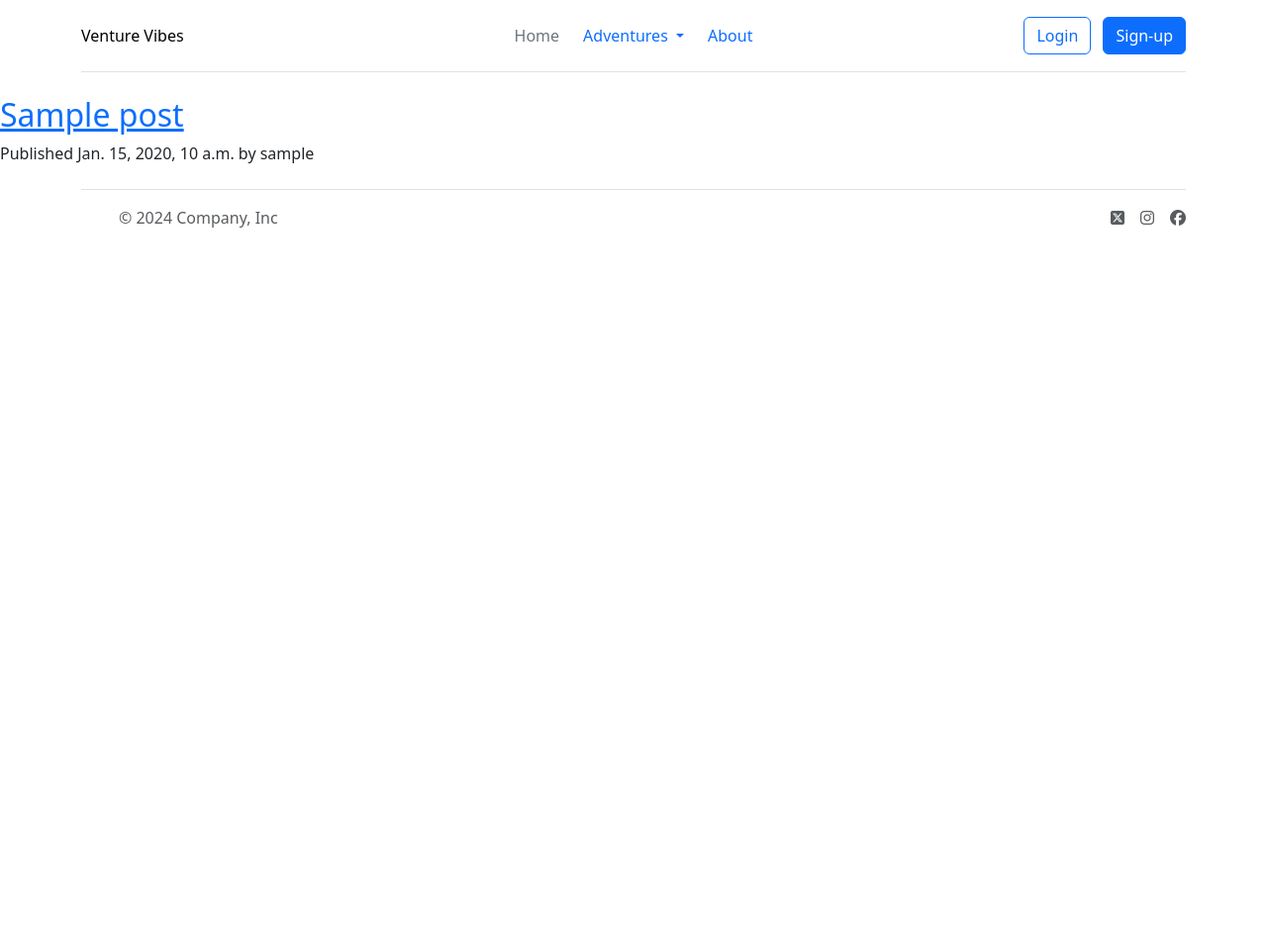
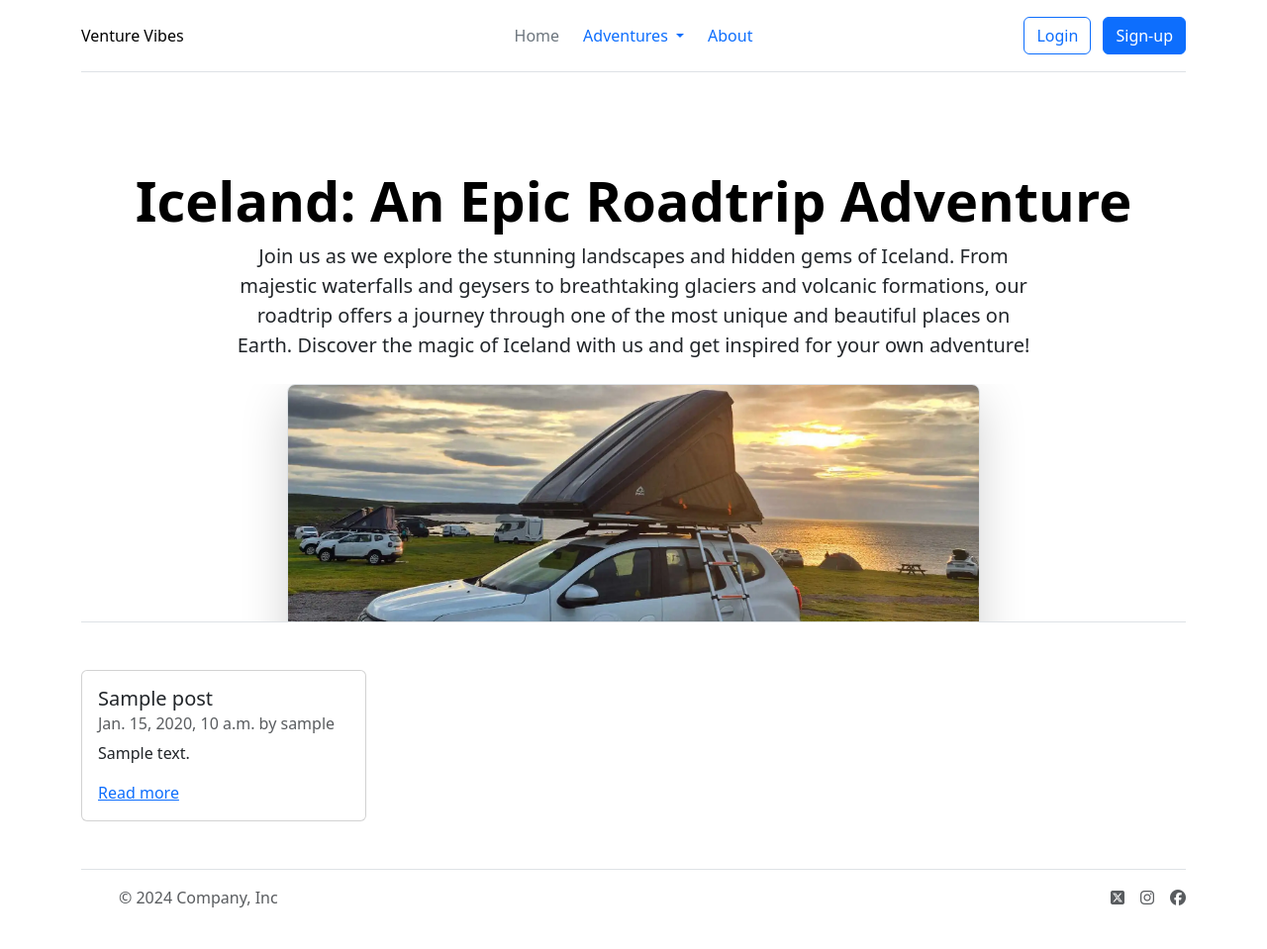
Before and after one commit to yanidruffy/venture-vibes, a Django app: page /blog/ in a window 1280 px wide. Shown: the whole page at 99% size. Before the commit the page ends 230 px from the top, so only its background shows below. Run offline with Django 4.2, Linux system fonts and the light colour scheme; tables that the repository leaves empty hold one stand-in row (values such as "Sample post"); some libraries are stand-ins or nearby versions.

Commit message:
feat: Add hero section and style blog posts of list.html

```diff
--- a/blog/templates/blog/list.html
+++ b/blog/templates/blog/list.html
@@ -1,15 +1,41 @@
 {% extends "base.html" %}
-
+{% load static %}
 {% block content %}
 
-{% for post in posts %}
-    <h2>
-        <a href="{% url 'blog:post_detail' post.slug %}">
-            {{ post.title }}
-        </a>
-    </h2>
-    <p>
-        Published {{ post.publish }} by {{ post.author }}
-    </p>
-{% endfor %}
+<div class="container">
+    <!-- Hero Section -->
+    <div class="px-4 pt-5 my-5 text-center border-bottom">
+        <h1 class="display-4 fw-bold text-body-emphasis">Iceland: An Epic Roadtrip Adventure</h1>
+        <div class="col-lg-9 mx-auto">
+          <p class="lead mb-4">
+            Join us as we explore the stunning landscapes and hidden gems of Iceland.
+            From majestic waterfalls and geysers to breathtaking glaciers and volcanic formations,
+            our roadtrip offers a journey through one of the most unique and beautiful places on Earth.
+            Discover the magic of Iceland with us and get inspired for your own adventure!
+        </p>
+        </div>
+        <div class="overflow-hidden" style="max-height: 30vh;">
+          <div class="container px-5">
+            <img src="{% static 'images/car.webp' %}" class="img-fluid border rounded-3 shadow-lg mb-4" alt="Example image" width="700" height="500" loading="lazy">
+          </div>
+        </div>
+    </div>
+
+    <!-- Blog Cards -->
+    <div class="row">
+        {% for post in posts %}
+        <div class="col-md-4 mb-4">
+            <div class="card" style="width: 18rem;">
+                <div class="card-body">
+                    <h5 class="card-title">{{ post.title }}</h5>
+                    <h6 class="card-subtitle mb-2 text-body-secondary">{{ post.publish }} by {{ post.author }}</h6>
+                    <p class="card-text">{{ post.body|truncatewords:20 }}</p>
+                    <a href="{% url 'blog:post_detail' post.slug %}" class="card-link">Read more</a>
+                </div>
+            </div>
+        </div>
+        {% endfor %}
+    </div>
+</div>
+
 {% endblock %}
--- a/venture_vibes/settings.py
+++ b/venture_vibes/settings.py
@@ -27,7 +27,7 @@ TEMPLATES_DIR = os.path.join(BASE_DIR, 'templates')
 SECRET_KEY = os.environ.get('SECRET_KEY')
 
 # SECURITY WARNING: don't run with debug turned on in production!
-DEBUG = True
+DEBUG = False
 
 ALLOWED_HOSTS = [
     '8000-yanidruffy-venturevibes-7tlh497qysc.ws.codeinstitute-ide.net',
```
